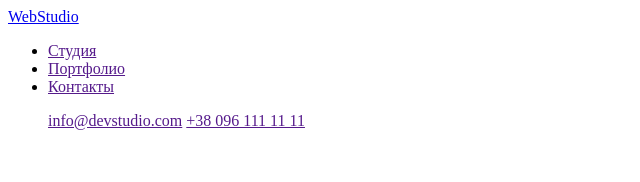
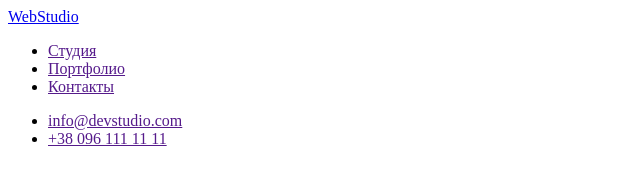
Before and after one commit to serhiibulynin/goit-markup-hw-01, a plain HTML site: page index.html in a window 1280 px wide. Shown: the whole page, without its empty margins (0-640 px from the left). Drawn offline with Linux system fonts and the light colour scheme.

Commit message:
добавляет ли в контакты

```diff
--- a/index.html
+++ b/index.html
@@ -18,8 +18,8 @@
         </nav>
 
         <ul>
-            <a href="">info@devstudio.com</a>
-            <a href="">+38 096 111 11 11</a>
+            <li><a href="">info@devstudio.com</a></li>
+            <li><a href="">+38 096 111 11 11</a></li>
         </ul>
     </header>
 
```
